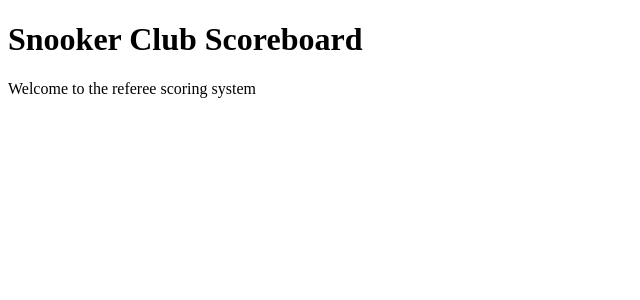
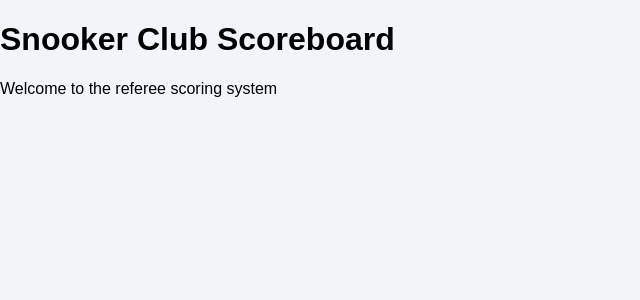
Before and after one commit to phuriponga/SnookerScoreBoard, a Next.js app: page / in a window 1280 px wide. Shown: the top 300 px of the page, without its empty margins (0-640 px from the left). Built offline with nearby package versions, Linux system fonts and the light colour scheme.

Commit message:
Create layout.tsx

```diff
--- /dev/null
+++ b/app/layout.tsx
@@ -0,0 +1,24 @@
+export const metadata = {
+  title: "Snooker Club Scoreboard",
+  description: "Live referee scoring for club tournaments",
+}
+
+export default function RootLayout({
+  children,
+}: {
+  children: React.ReactNode
+}) {
+  return (
+    <html lang="en">
+      <body
+        style={{
+          margin: 0,
+          background: "#f1f5f9",
+          fontFamily: "Arial, sans-serif",
+        }}
+      >
+        {children}
+      </body>
+    </html>
+  )
+}
```
